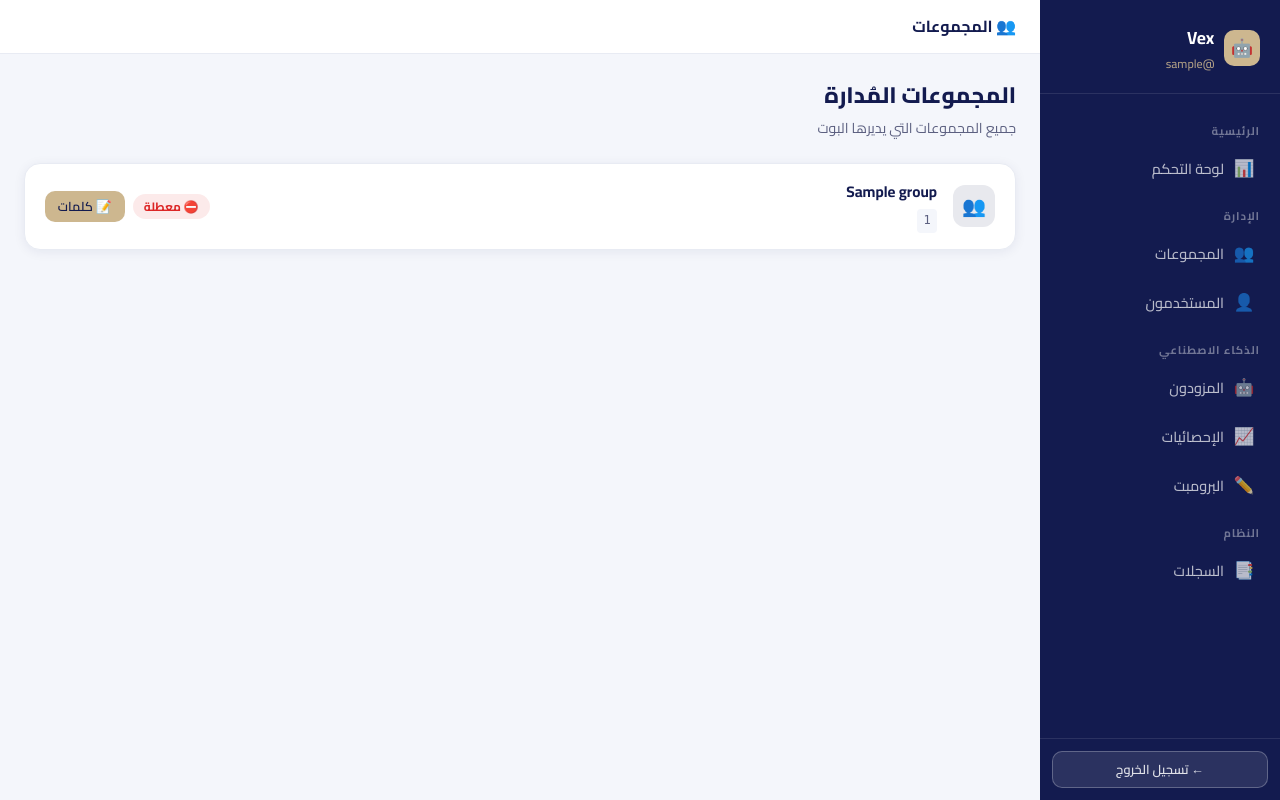
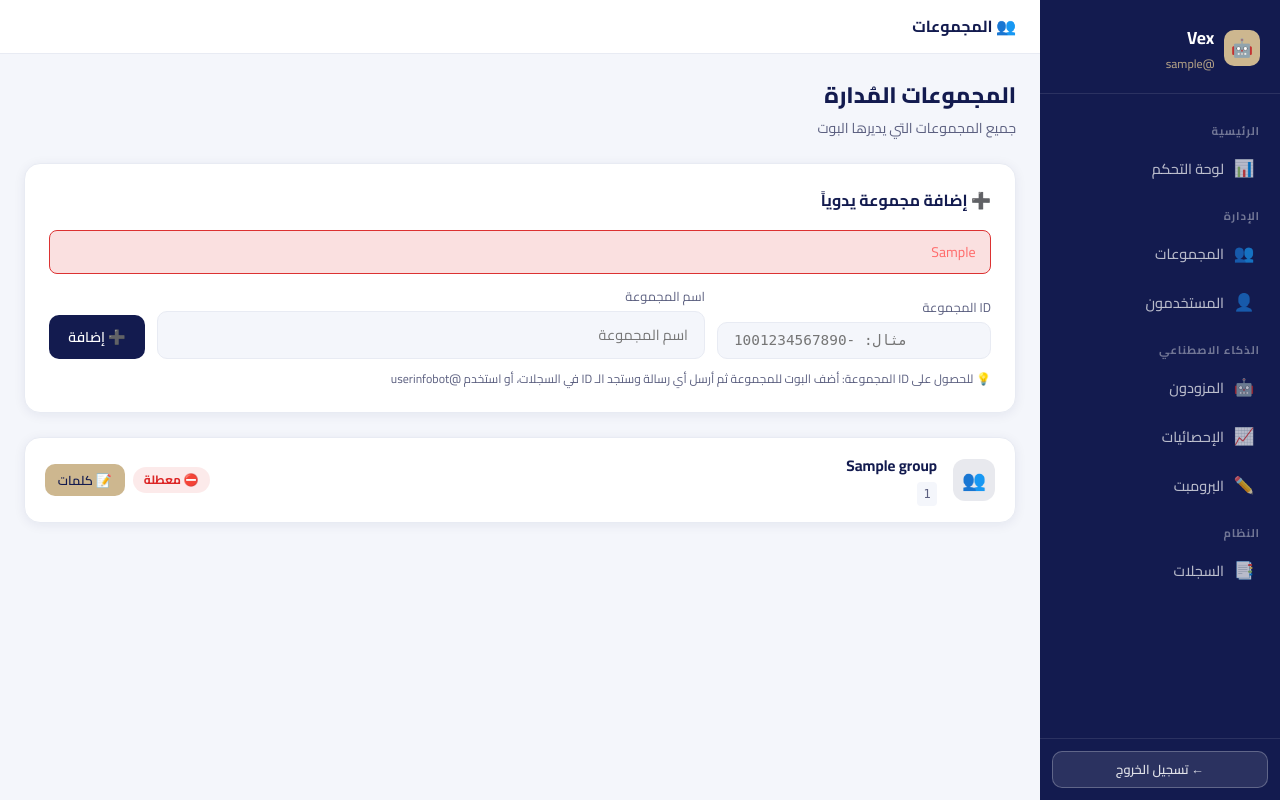
Before and after one commit to twuijri/Vex, a FastAPI app: template web/templates/groups.html in a window 1280 px wide. Run offline with FastAPI, Linux system fonts and the light colour scheme; the template is opened without the code that fills it: most values are stand-ins (such as "Sample title", 1, 10 or a date in 2020).

Commit message:
feat: add manual group registration from dashboard

```diff
--- a/web/routes/dashboard.py
+++ b/web/routes/dashboard.py
@@ -60,7 +60,7 @@ async def dashboard_page(request: Request):
 
 
 @router.get("/groups", response_class=HTMLResponse)
-async def groups_page(request: Request):
+async def groups_page(request: Request, add_msg: str = ""):
     """Managed groups list"""
     config = await load_bot_config()
     if not config or not config.is_setup_complete:
@@ -72,8 +72,30 @@ async def groups_page(request: Request):
         "request": request,
         "groups": groups,
         "bot_username": config.bot_username,
-            "active_page": "groups",
+        "active_page": "groups",
+        "add_msg": add_msg,
     })
+
+
+@router.post("/groups/add")
+async def groups_add_manual(
+    telegram_group_id: str = Form(...),
+    group_name: str = Form(...),
+):
+    """Manually register a group by its Telegram ID"""
+    try:
+        gid = int(telegram_group_id.strip())
+    except ValueError:
+        return RedirectResponse(url="/dashboard/groups?add_msg=❌ ID غير صحيح، تأكد أنه رقم", status_code=303)
+
+    from bot.services.group_service import activate_group
+    result = await activate_group(
+        telegram_group_id=gid,
+        group_name=group_name.strip(),
+        group_type="group",
+        activated_by=0,
+    )
+    return RedirectResponse(url=f"/dashboard/groups?add_msg={result}", status_code=303)
 
 
 @router.get("/users", response_class=HTMLResponse)
--- a/web/templates/groups.html
+++ b/web/templates/groups.html
@@ -6,6 +6,30 @@
 <div class="page-header">
     <h1 class="page-title">المجموعات المُدارة</h1>
     <p class="page-subtitle">جميع المجموعات التي يديرها البوت</p>
+</div>
+
+<!-- Add group manually -->
+<div class="card" style="margin-bottom:1.5rem;">
+    <h2 style="font-size:1rem;font-weight:700;color:var(--primary);margin-bottom:1rem;">➕ إضافة مجموعة يدوياً</h2>
+    {% if add_msg %}
+    <div style="margin-bottom:0.75rem;padding:0.6rem 0.9rem;border-radius:8px;
+        background:{% if '✅' in add_msg %}rgba(56,200,96,.15){% else %}rgba(220,50,50,.15){% endif %};
+        border:1px solid {% if '✅' in add_msg %}#38c860{% else %}#dc3232{% endif %};
+        color:{% if '✅' in add_msg %}#38c860{% else %}#ff6b6b{% endif %};font-size:.88rem;">{{ add_msg }}</div>
+    {% endif %}
+    <form method="post" action="/dashboard/groups/add" style="display:flex;flex-wrap:wrap;gap:0.75rem;align-items:flex-end;">
+        <div style="flex:1;min-width:160px;">
+            <label style="font-size:0.8rem;color:var(--text-muted);display:block;margin-bottom:0.3rem;">ID المجموعة</label>
+            <input class="input" type="text" name="telegram_group_id" placeholder="مثال: -1001234567890" required
+                style="direction:ltr;font-family:monospace;">
+        </div>
+        <div style="flex:2;min-width:160px;">
+            <label style="font-size:0.8rem;color:var(--text-muted);display:block;margin-bottom:0.3rem;">اسم المجموعة</label>
+            <input class="input" type="text" name="group_name" placeholder="اسم المجموعة" required>
+        </div>
+        <button type="submit" class="btn btn-primary" style="white-space:nowrap;">➕ إضافة</button>
+    </form>
+    <p style="font-size:0.75rem;color:var(--text-muted);margin-top:0.6rem;">💡 للحصول على ID المجموعة: أضف البوت للمجموعة ثم أرسل أي رسالة وستجد الـ ID في السجلات، أو استخدم @userinfobot</p>
 </div>
 
 {% if groups %}
@@ -43,7 +67,7 @@
 <div class="card">
     <div class="empty-state">
         <div class="empty-state-icon">👥</div>
-        <div class="empty-state-text">لا توجد مجموعات مُفعَّلة بعد.<br>أضف البوت لمجموعة واكتب <code>/start</code></div>
+        <div class="empty-state-text">لا توجد مجموعات مُفعَّلة بعد.<br>أضف مجموعة من النموذج أعلاه أو أضف البوت لمجموعة واكتب <code>/start</code></div>
     </div>
 </div>
 {% endif %}
```
